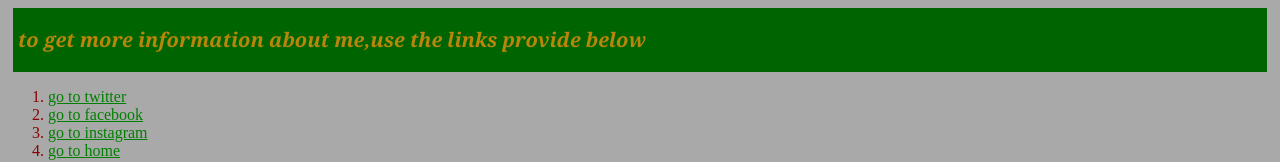
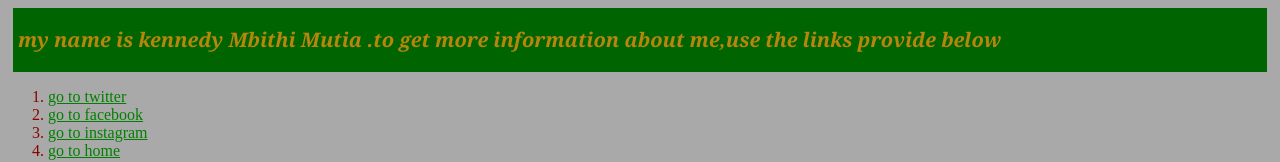
Before and after one commit to Kennedy128/portfolio, a plain HTML site: page portfolio.html in a window 1280 px wide. Shown: the top 162 px of the page. Drawn offline with Linux system fonts and the light colour scheme.

Commit message:
futher addition of div

```diff
--- a/portfolio.html
+++ b/portfolio.html
@@ -13,7 +13,7 @@
     </head>
     <body>
         <div class="heal">
-        <h1>to get more information about me,use the links provide below</h1>
+        <h1>my name is kennedy Mbithi Mutia .to get more information about me,use the links provide below</h1>
         </div>
         <nav>
             <ol>
@@ -35,10 +35,12 @@
         <p>I am currently a <span class="third"> third year student </span>currently undertaking a <span class="bachelor"> bachelor degree in electrical and electronics engineering</span> at the <span class="university"> university of nairobi </span>main branch</p>
         <p>currently l am a student but have done internship at numerous organisations such as </p>
         <ul>
+            <div class="devki">
             <li>devki company located in Athi river</li>
             <li>cement company located near devki</li>
 
             <li>eslon plastic company in industrial area</li>
+            </div>
 
 
 
```
